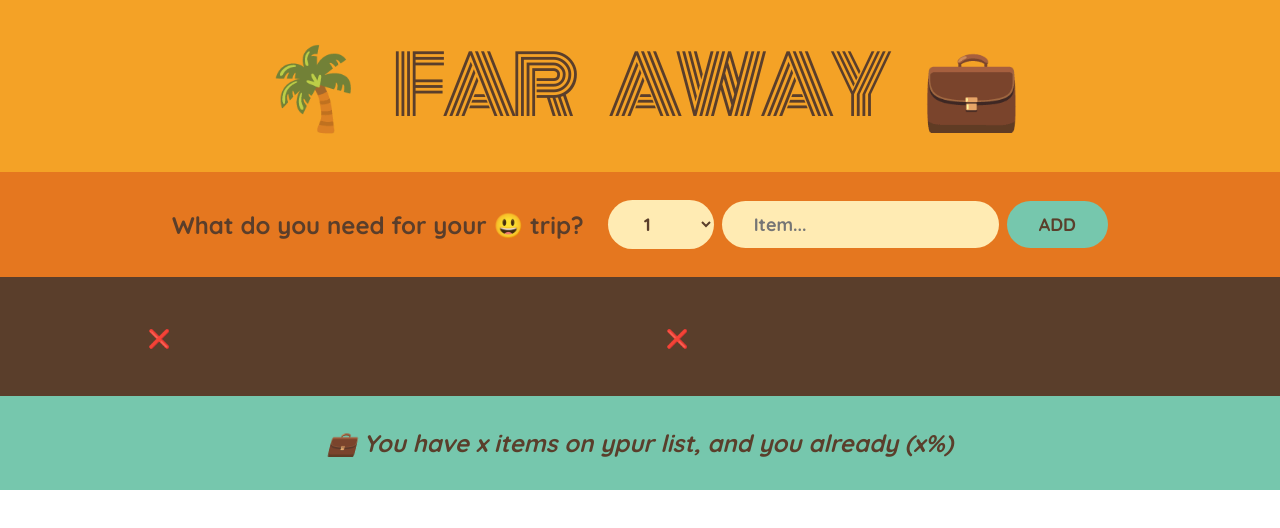
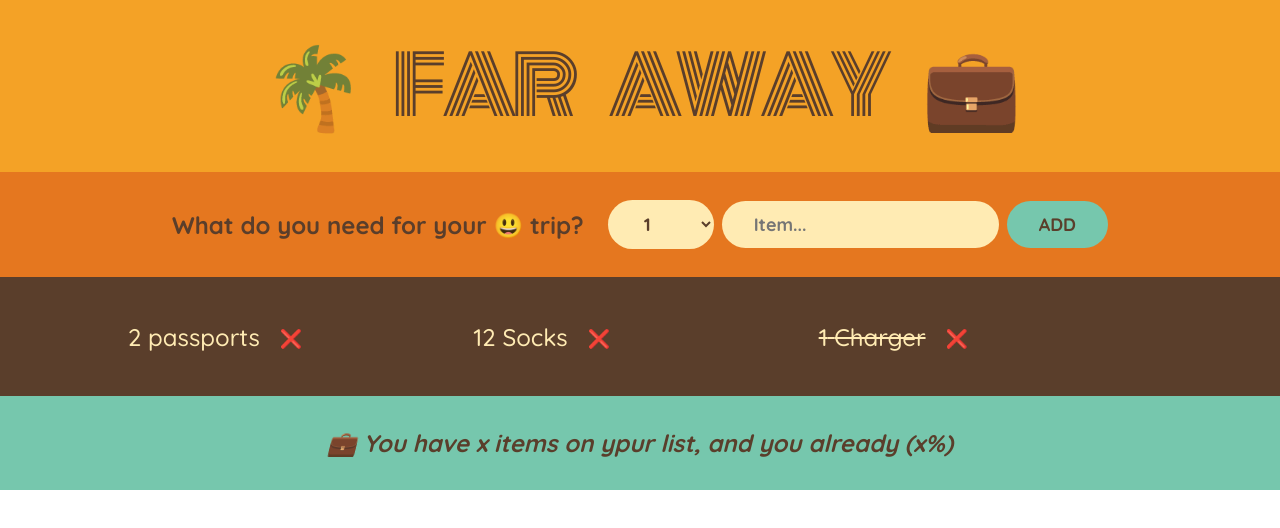
Before and after one commit to HarshMo511/React-app, a React (Create React App) app in the folder 05-travel-list/: page / in a window 1280 px wide. Shown: the top 528 px of the page. Built offline with nearby package versions, Linux system fonts and the light colour scheme.

Commit message:
feat: implement controlled form components and item destructuring and css stop the scrolling

```diff
--- a/05-travel-list/src/App.js
+++ b/05-travel-list/src/App.js
@@ -1,6 +1,9 @@
+import { useState } from "react";
+
 const initialItems = [
   { id: 1, description: "passports", quantity: 2, packed: false },
   { id: 2, description: "Socks", quantity: 12, packed: false },
+  { id: 3, description: "Charger", quantity: 1, packed: true },
 ];
 
 export default function App() {
@@ -19,6 +22,8 @@
 }
 
 function Form() {
+  const [description, setDescription] = useState("");
+
   function handleSubmit(e) {
     e.preventDefault();
   }
@@ -33,7 +38,12 @@
           </option>
         ))}
       </select>
-      <input type="text" placeholder="Item..." />
+      <input
+        type="text"
+        placeholder="Item..."
+        value={description}
+        onChange={(e) => setDescription(e.target.value)}
+      />
       <button>Add</button>
     </form>
   );
@@ -51,7 +61,7 @@
   );
 }
 
-function Item(item) {
+function Item({ item }) {
   return (
     <li>
       <span style={item.packed ? { textDecoration: "line-through" } : {}}>
--- a/05-travel-list/src/index.css
+++ b/05-travel-list/src/index.css
@@ -94,7 +94,7 @@
 .list ul {
   list-style: none;
   width: 80%;
-  overflow: scroll;
+  /* overflow: scroll; */
 
   display: grid;
   grid-template-columns: repeat(auto-fit, minmax(250px, 1fr));
```
